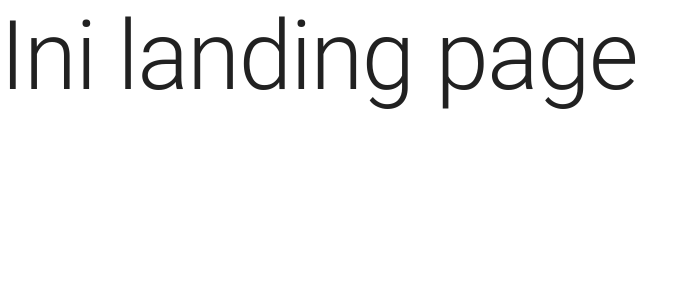
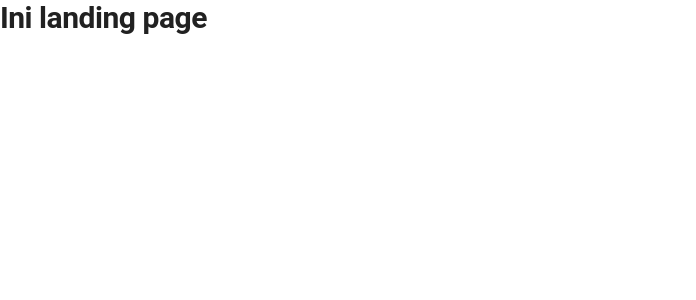
Before and after one commit to mahaldi/job-list-dans-multi-pro, a React (Create React App) app: page / in a window 1280 px wide. Shown: the top 300 px of the page, without its empty margins (0-696 px from the left). Built offline with nearby package versions, Linux system fonts and the light colour scheme.

Commit message:
update theme

```diff
--- a/src/theme.js
+++ b/src/theme.js
@@ -21,6 +21,12 @@ const theme = createTheme({
       dark: '#ef6c00',
       contrastText: 'rgba(0, 0, 0, 0.87)',
     },
+	},
+	typography: {
+		h1: {
+			fontSize: '30px',
+			fontWeight: 600,
+		}
 	}
 })
 export default theme
```
